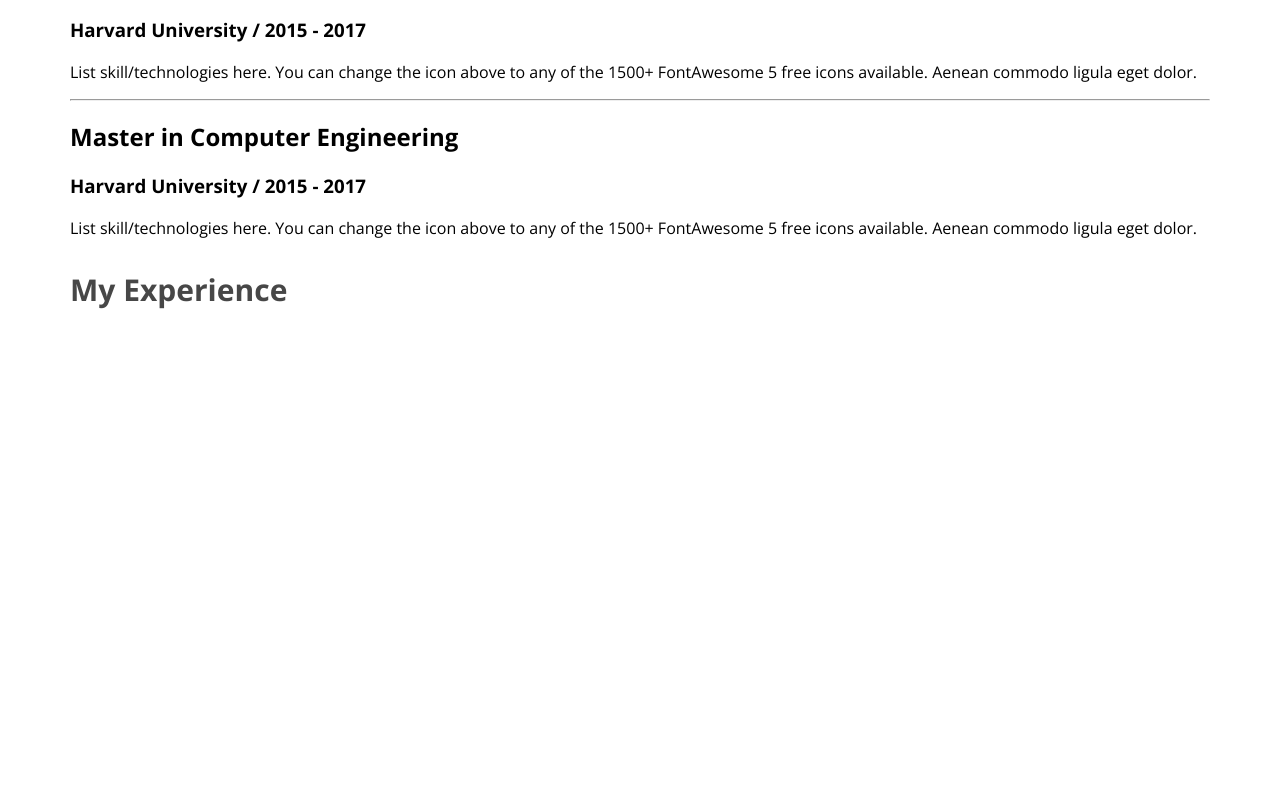
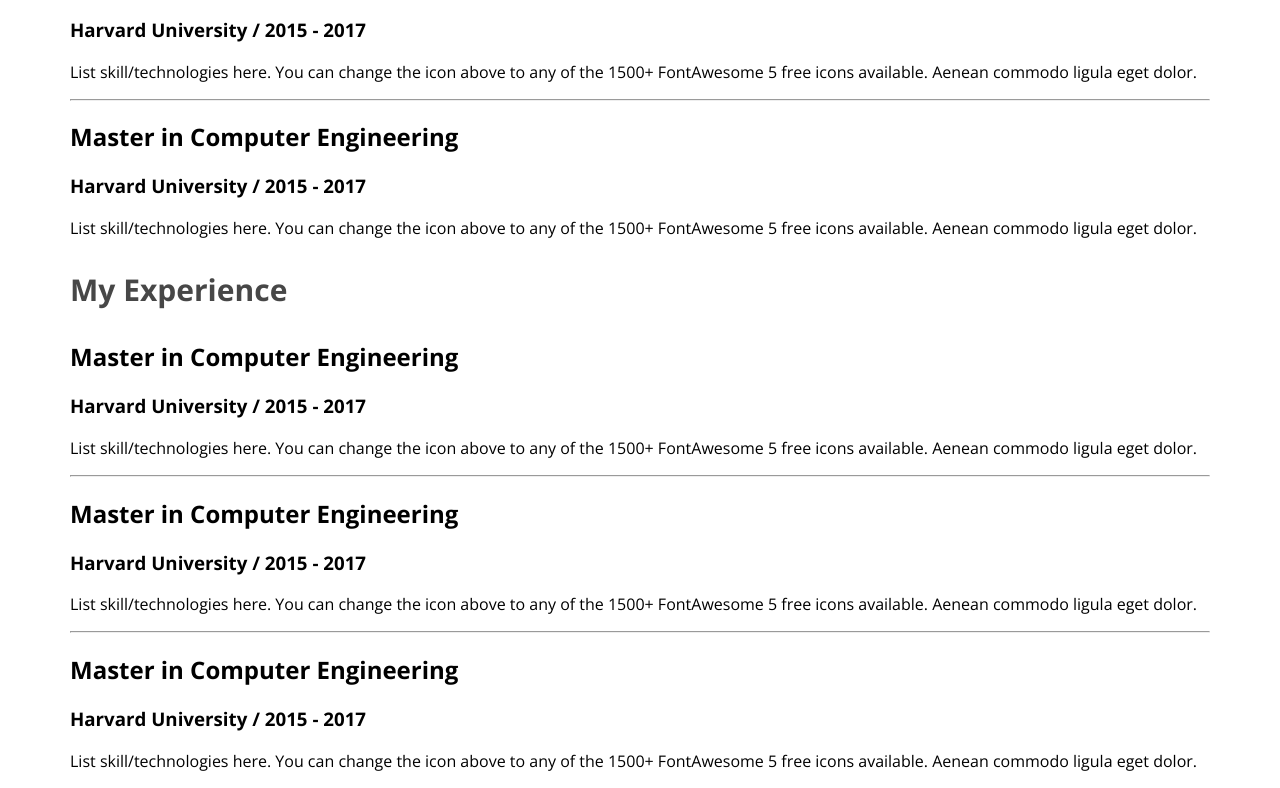
Before and after one commit to imranmashoud/web-development-portfolio, a plain HTML site: page index.html in a window 1280 px wide. Shown: the part 2673-3461 px from the top of the page. Before the commit the page ends 3013 px from the top, so only its background shows below. Drawn offline with nearby package versions, Linux system fonts and the light colour scheme.

Commit message:
resume content added

```diff
--- a/index.html
+++ b/index.html
@@ -159,6 +159,41 @@
           </div>
           <div class="resume-column">
             <h3 class="resume-column-title">My Experience</h3>
+            <div class="resume-item">
+              <h2 class="resume-item-title">Master in Computer Engineering</h2>
+              <h3 class="resume-item-institute">
+                Harvard University / 2015 - 2017
+              </h3>
+              <p class="resume-item-description">
+                List skill/technologies here. You can change the icon above to
+                any of the 1500+ FontAwesome 5 free icons available. Aenean
+                commodo ligula eget dolor.
+              </p>
+            </div>
+            <hr />
+            <div class="resume-item">
+              <h2 class="resume-item-title">Master in Computer Engineering</h2>
+              <h3 class="resume-item-institute">
+                Harvard University / 2015 - 2017
+              </h3>
+              <p class="resume-item-description">
+                List skill/technologies here. You can change the icon above to
+                any of the 1500+ FontAwesome 5 free icons available. Aenean
+                commodo ligula eget dolor.
+              </p>
+            </div>
+            <hr />
+            <div class="resume-item">
+              <h2 class="resume-item-title">Master in Computer Engineering</h2>
+              <h3 class="resume-item-institute">
+                Harvard University / 2015 - 2017
+              </h3>
+              <p class="resume-item-description">
+                List skill/technologies here. You can change the icon above to
+                any of the 1500+ FontAwesome 5 free icons available. Aenean
+                commodo ligula eget dolor.
+              </p>
+            </div>
           </div>
         </div>
       </section>
```
